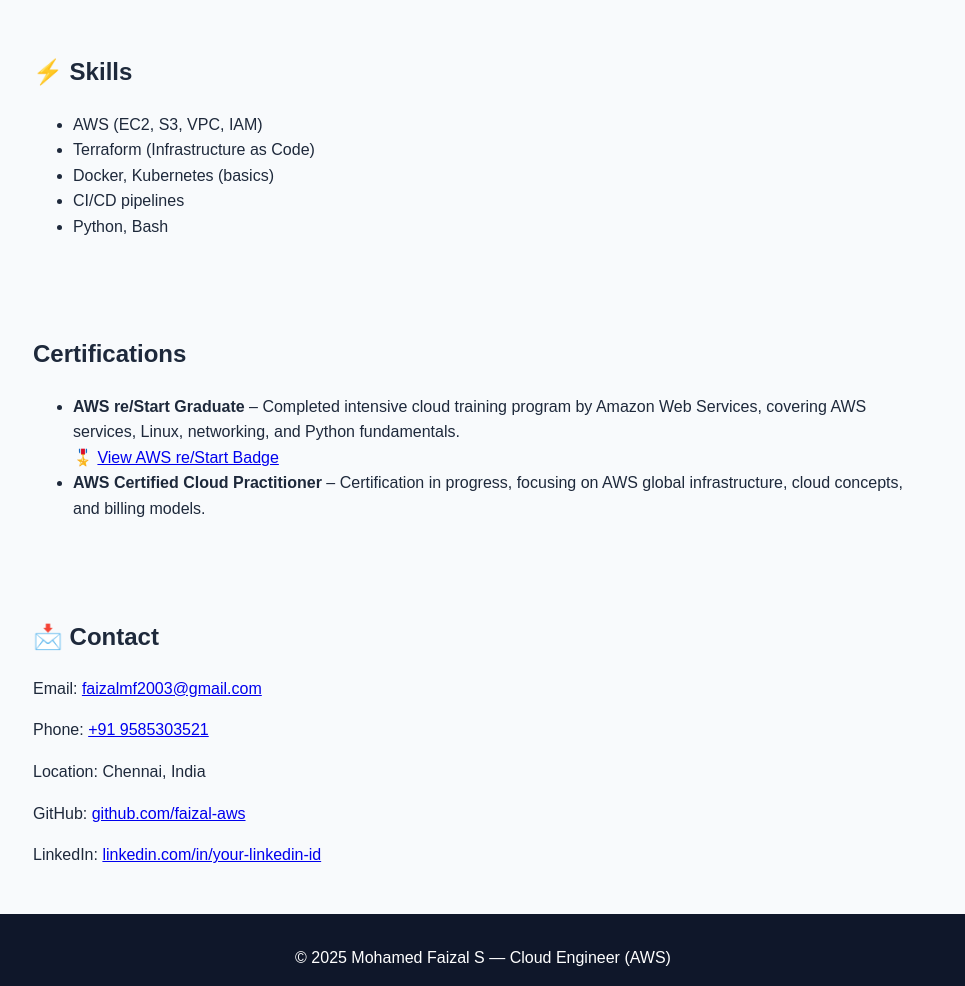
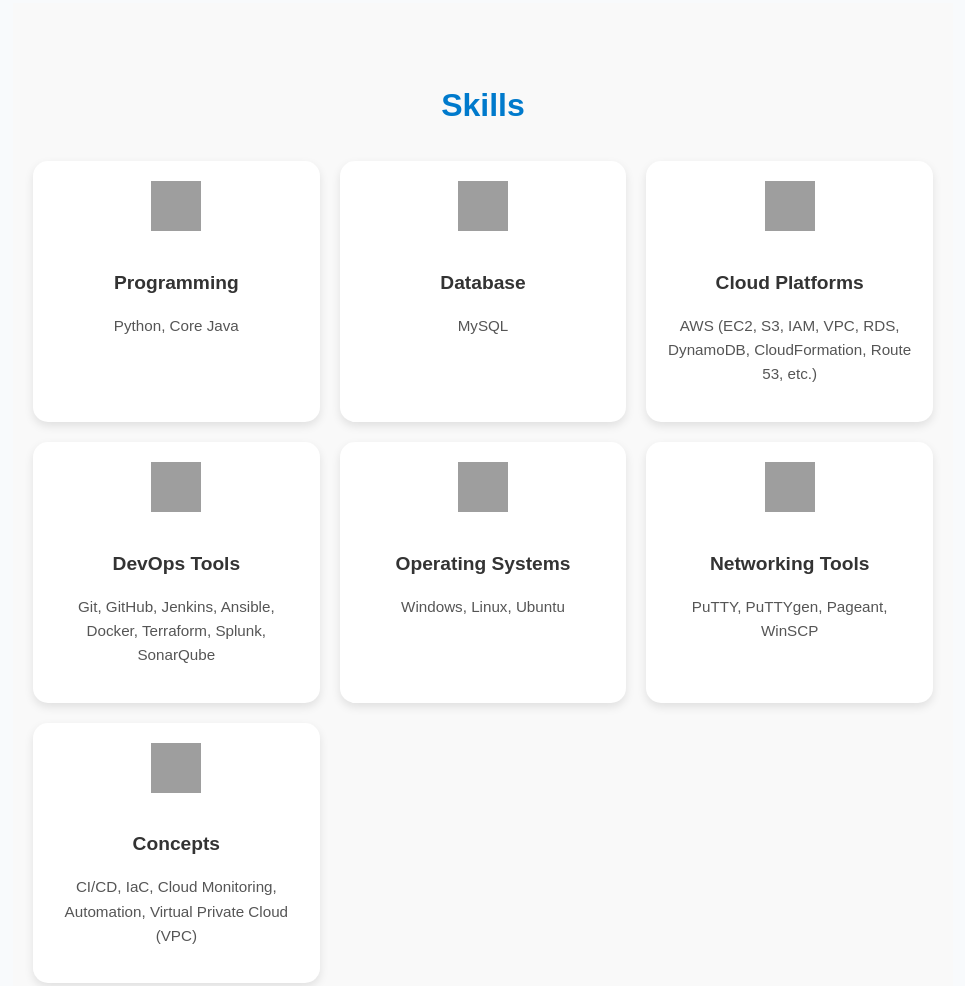
Before and after one commit to Mohamed-faizal-23/Cloud-Portfolio, a plain HTML site: page index.html in a window 1280 px wide. Shown: the part 1823-2809 px from the top of the page, without its empty margins (157-1122 px from the left). Drawn offline with Linux system fonts and the light colour scheme; grey boxes are pictures that could not be loaded.

Commit message:
Added modern skill section with icons and categories

```diff
--- a/index.html
+++ b/index.html
@@ -72,15 +72,55 @@
 
   <!-- Skills -->
   <section id="skills">
-    <h2>⚡ Skills</h2>
-    <ul>
-      <li>AWS (EC2, S3, VPC, IAM)</li>
-      <li>Terraform (Infrastructure as Code)</li>
-      <li>Docker, Kubernetes (basics)</li>
-      <li>CI/CD pipelines</li>
-      <li>Python, Bash</li>
-    </ul>
-  </section>
+  <h2>Skills</h2>
+
+  <div class="skills-grid">
+
+    <div class="skill-box">
+      <img src="https://cdn.jsdelivr.net/gh/devicons/devicon/icons/python/python-original.svg" alt="Python">
+      <h3>Programming</h3>
+      <p>Python, Core Java</p>
+    </div>
+
+    <div class="skill-box">
+      <img src="https://cdn.jsdelivr.net/gh/devicons/devicon/icons/mysql/mysql-original.svg" alt="MySQL">
+      <h3>Database</h3>
+      <p>MySQL</p>
+    </div>
+
+    <div class="skill-box">
+      <img src="https://cdn.jsdelivr.net/gh/devicons/devicon/icons/amazonwebservices/amazonwebservices-original.svg" alt="AWS">
+      <h3>Cloud Platforms</h3>
+      <p>AWS (EC2, S3, IAM, VPC, RDS, DynamoDB, CloudFormation, Route 53, etc.)</p>
+    </div>
+
+    <div class="skill-box">
+      <img src="https://cdn.jsdelivr.net/gh/devicons/devicon/icons/docker/docker-original.svg" alt="DevOps">
+      <h3>DevOps Tools</h3>
+      <p>Git, GitHub, Jenkins, Ansible, Docker, Terraform, Splunk, SonarQube</p>
+    </div>
+
+    <div class="skill-box">
+      <img src="https://cdn.jsdelivr.net/gh/devicons/devicon/icons/linux/linux-original.svg" alt="OS">
+      <h3>Operating Systems</h3>
+      <p>Windows, Linux, Ubuntu</p>
+    </div>
+
+    <div class="skill-box">
+      <img src="https://cdn.jsdelivr.net/gh/devicons/devicon/icons/putty/putty-original.svg" alt="Tools">
+      <h3>Networking Tools</h3>
+      <p>PuTTY, PuTTYgen, Pageant, WinSCP</p>
+    </div>
+
+    <div class="skill-box">
+      <img src="https://cdn.jsdelivr.net/gh/devicons/devicon/icons/github/github-original.svg" alt="Concepts">
+      <h3>Concepts</h3>
+      <p>CI/CD, IaC, Cloud Monitoring, Automation, Virtual Private Cloud (VPC)</p>
+    </div>
+
+  </div>
+</section>
+
 
   <!-- Certifications -->
   <section id="certs">
--- a/style.css
+++ b/style.css
@@ -144,3 +144,51 @@
   white-space: nowrap;
   overflow: hidden;
 }
+/* --- Skills Section --- */
+#skills {
+  padding: 50px 20px;
+  background-color: #f9f9f9;
+  text-align: center;
+}
+
+#skills h2 {
+  color: #007acc;
+  font-size: 2rem;
+  margin-bottom: 30px;
+}
+
+.skills-grid {
+  display: grid;
+  grid-template-columns: repeat(auto-fit, minmax(250px, 1fr));
+  gap: 20px;
+}
+
+.skill-box {
+  background: white;
+  border-radius: 15px;
+  padding: 20px;
+  box-shadow: 0 4px 10px rgba(0,0,0,0.1);
+  transition: transform 0.3s ease, box-shadow 0.3s ease;
+}
+
+.skill-box:hover {
+  transform: translateY(-5px);
+  box-shadow: 0 8px 20px rgba(0,0,0,0.15);
+}
+
+.skill-box img {
+  width: 50px;
+  height: 50px;
+  margin-bottom: 10px;
+}
+
+.skill-box h3 {
+  color: #333;
+  font-size: 1.2rem;
+  margin-bottom: 8px;
+}
+
+.skill-box p {
+  color: #555;
+  font-size: 0.95rem;
+}
```
